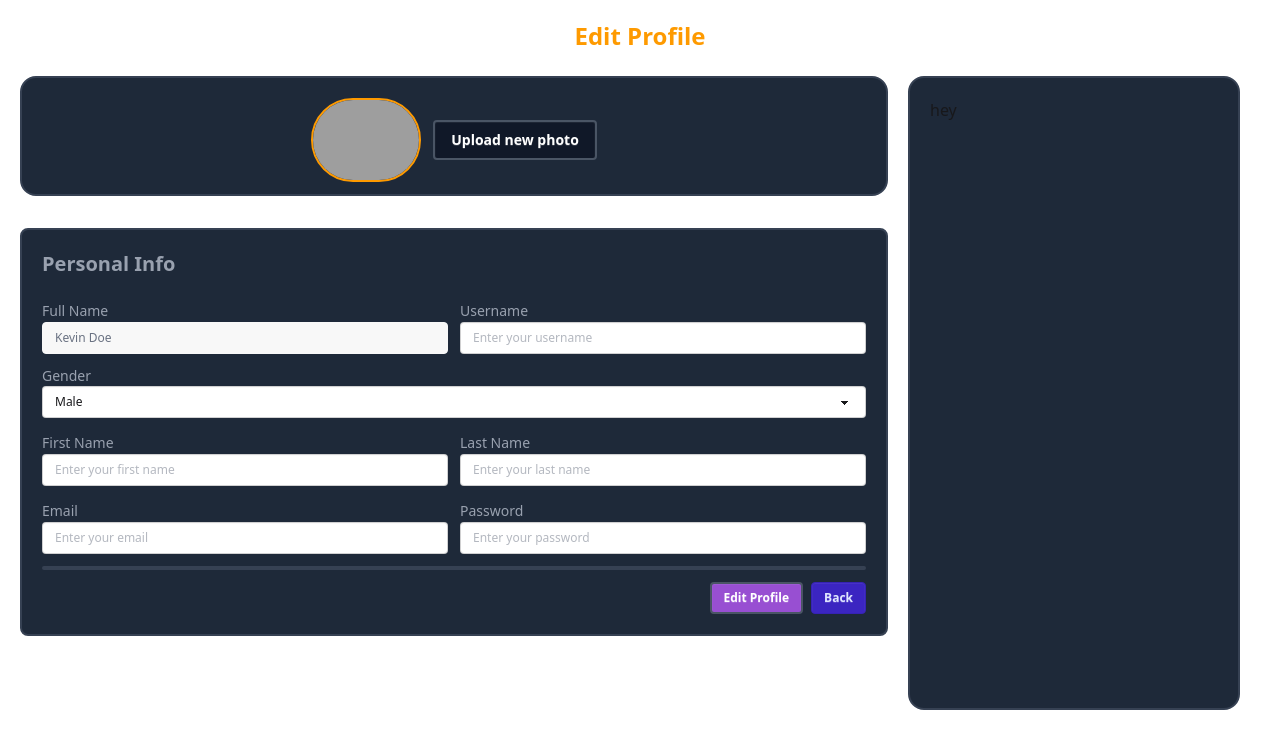
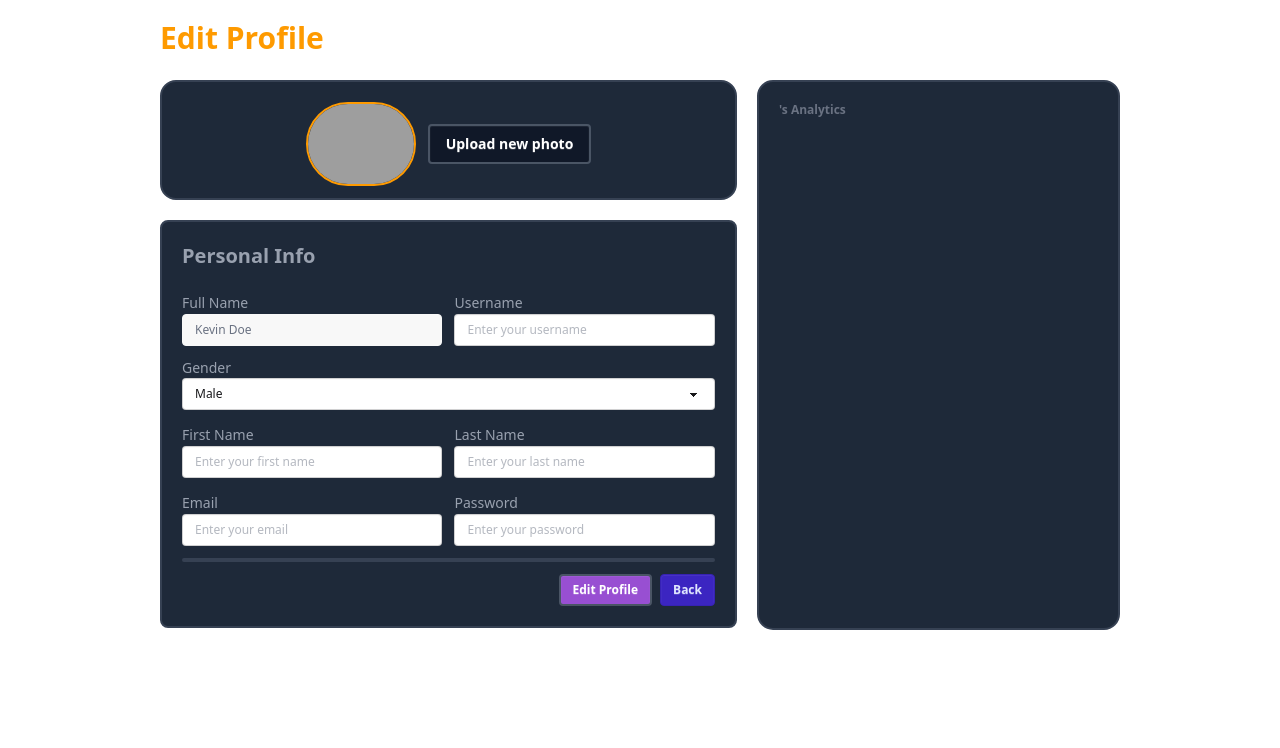
Before and after one commit to kasDev18/chat_app_react, a React (Vite) app in the folder client/: page /user/edit in a window 1280 px wide. Shown: the top 748 px of the page. Built offline with nearby package versions, Linux system fonts and the light colour scheme; no server answers; sample sign-in values are in the browser's storage; grey boxes are pictures that could not be loaded.

Commit message:
added user analytics component

```diff
--- /dev/null
+++ b/client/src/components/users/Analytics.jsx
@@ -0,0 +1,11 @@
+import { useAuthContext } from "../../context/AuthContext"
+
+
+export default function Analytics() {
+    const { authUser } = useAuthContext();
+    return (
+        <div className="p-5 bg-gray-800 border-2 border-gray-700 rounded-2xl h-[97%]">
+            <h3 className="lg:text-md text-xs font-bold text-gray-500">{authUser.fullName}'s Analytics</h3>
+        </div>
+    )
+}
--- a/client/src/pages/home/UserEdit.jsx
+++ b/client/src/pages/home/UserEdit.jsx
@@ -1,11 +1,16 @@
+import Analytics from "../../components/users/Analytics";
 import EditAvatar from "../../components/users/EditAvatar";
 import EditForm from "../../components/users/EditForm";
 export default function UserEdit() {
   return (
-    <main className="h-screen w-screen p-5 flex flex-col items-center">
-      <h1 className="text-2xl font-bold text-amber-500">Edit Profile</h1>&nbsp;
-      <div className="flex flex-col md:flex-row w-full">
-        <div className="flex flex-col gap-3 md:w-[70%] md:h-[80vh] w-full user-avatar-section">
+    <main className="h-screen w-screen md:py-5 md:px-0 p-5 flex flex-col items-center">
+      <div className="flex flex-col lg:w-3/4 md:w-[90%] w-full">
+        <div className="flex md:justify-start justify-center md:mb-2 lg:mb-0">
+          <h1 className="text-3xl font-bold text-amber-500">Edit Profile</h1>
+        </div>
+        <br className="md:hidden lg:flex"/>
+        <div className="flex flex-col md:flex-row w-full items-center">
+          <div className="flex flex-col w-full user-avatar-section h-full">
             <section className="user-avatar-section">
               <EditAvatar />
             </section>
@@ -13,11 +18,10 @@ export default function UserEdit() {
               <EditForm />
             </section>
           </div>
-        <section className="md:px-5 flex flex-col justify-between gap-3 md:w-[30%] w-full user-analytics-section">
-          <div className="p-5 bg-gray-800 border-2 border-gray-700 rounded-2xl h-[79.2vh]">
-            hey
+          <section className="md:pl-5 flex flex-col md:w-[65%] w-full h-full justify-between gap-3 user-analytics-section">
+            <Analytics />
+          </section>
         </div>
-        </section>
       </div>
     </main>
   );
```
Lines whose indentation alone changed are shown as unchanged.
